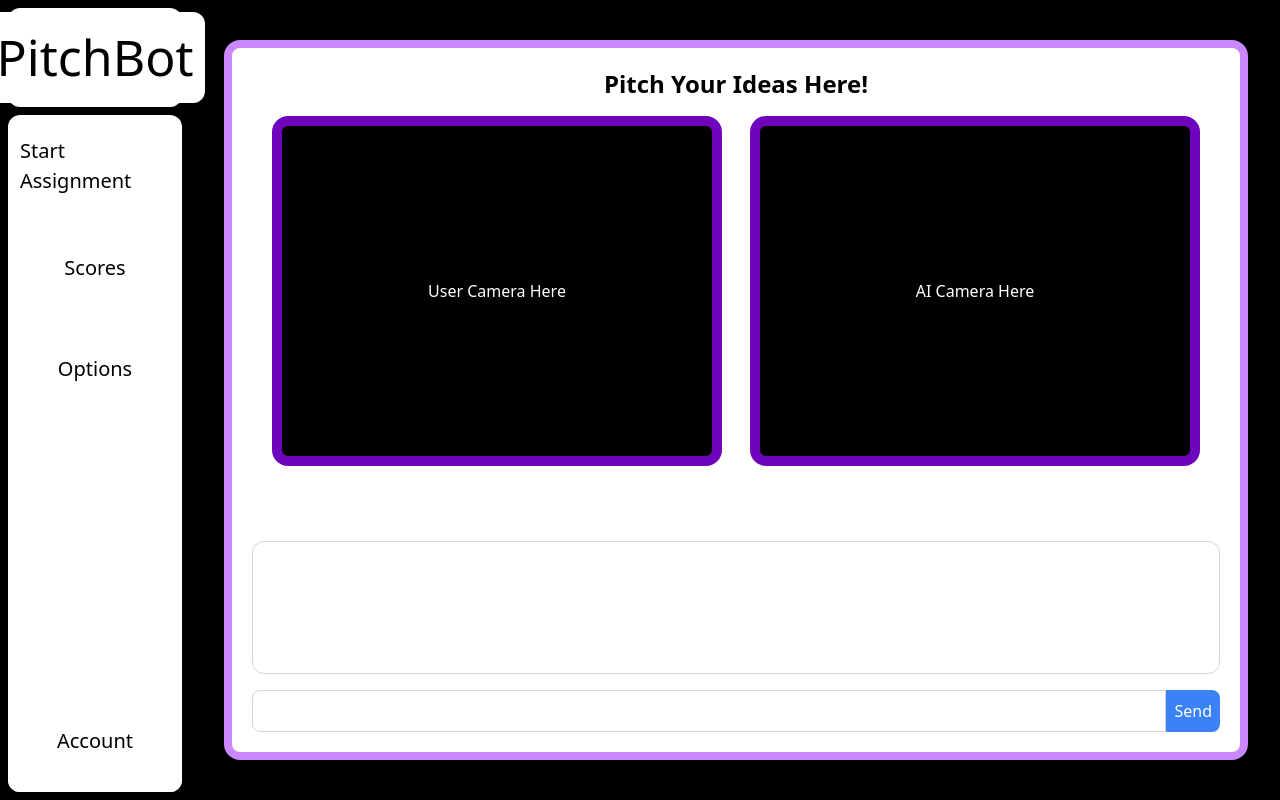
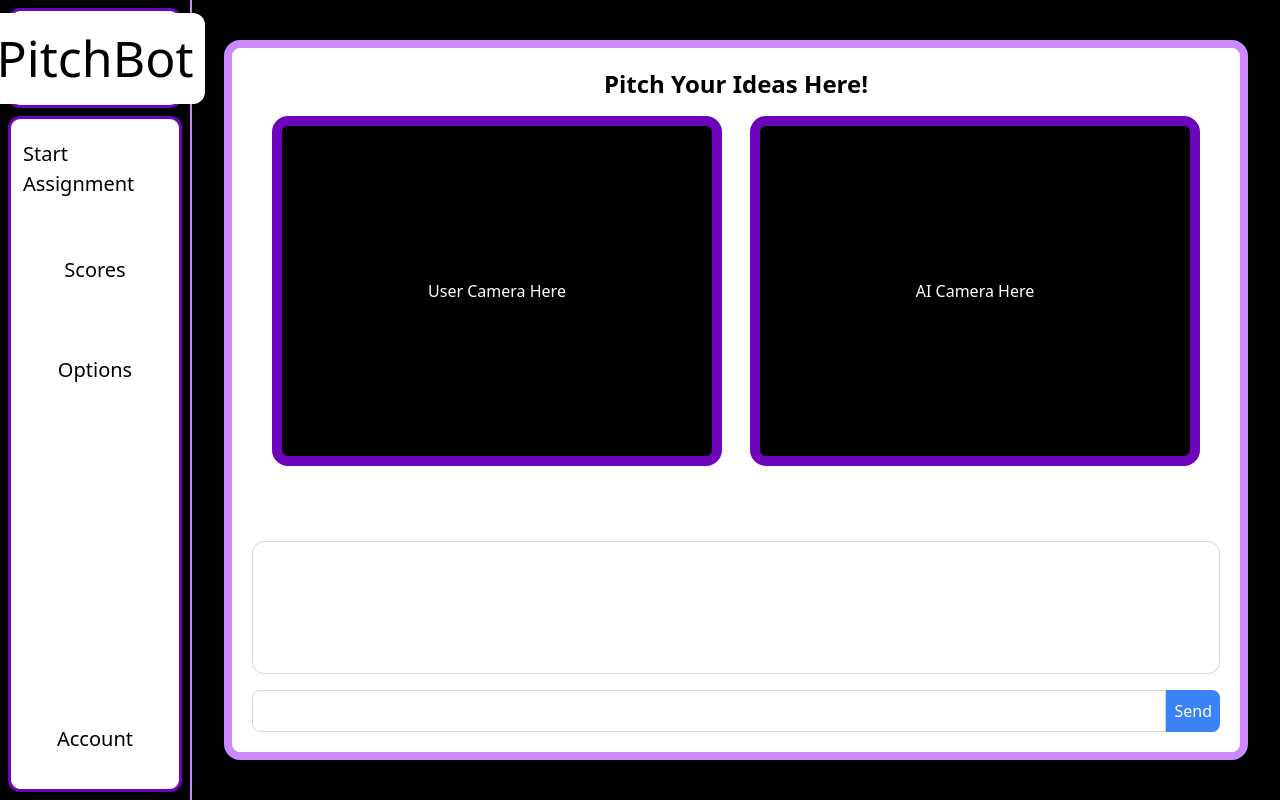
Before and after one commit to iharriso0626/PitchBotFE, a Next.js app: page /ChatPage in a window 1280 px wide. Built offline with nearby package versions, Linux system fonts and the light colour scheme.

Commit message:
more styling

```diff
--- a/src/app/components/sidebar.tsx
+++ b/src/app/components/sidebar.tsx
@@ -5,13 +5,13 @@ import { Button, Drawer, Menu } from 'react-daisyui';
 
 const Sidebar = () => {
   return (
-    <div className='w-[15%]  h-full bg-black   p-2 flex flex-col border-r-2 border-black'>
+    <div className='w-[15%]  h-full bg-black   p-2 flex flex-col border-r-2 border-[#cb88fc]'>
        {/* Name Box */}
-      <div className='flex h-[15%] w-fill rounded-xl border-black bg-white items-center justify-center text-[50px]'>
+      <div className='flex h-[15%] w-fill rounded-xl border-[#6f04bd] border-[3px] bg-white items-center justify-center text-[50px]'>
           <h1 className='p-2 px-3  bg-white rounded-xl'>PitchBot</h1>
       </div>
 
-      <div className='flex-col h-screen mt-2 bg-white rounded-xl flex w-full'>
+      <div className='flex-col h-screen mt-2 bg-white border-[#6f04bd] border-[3px] rounded-xl flex w-full'>
         {/* Start Assignment Box */}
         <div className='flex h-[15%] w-fill  border-black  items-center justify-center text-[20px]'>
           <h1 className='p-2 px-3  rounded-xl'>Start Assignment</h1>
--- /dev/null
+++ b/src/app/styles/tailwind.css
@@ -0,0 +1,15 @@
+@tailwind base;
+@tailwind components;
+@tailwind utilities;
+
+
+/* Custom CSS to hide scrollbars but allow scrolling */
+.custom-scrollbar-hide {
+    -ms-overflow-style: none; /* IE and Edge */
+    scrollbar-width: none; /* Firefox */
+    overflow-y: scroll; /* Important to enable scrolling */
+}
+
+.custom-scrollbar-hide::-webkit-scrollbar {
+    display: none; /* Chrome, Safari, Opera*/
+}
--- a/src/pages/ChatPage.tsx
+++ b/src/pages/ChatPage.tsx
@@ -1,5 +1,6 @@
 import React, { useState } from 'react';
 import Sidebar from '@/app/components/sidebar';
+
 
 const ChatPage: React.FC = () => {
   const [messages, setMessages] = useState<{ sender: string, text: string }[]>([]);
@@ -31,7 +32,7 @@ const ChatPage: React.FC = () => {
       </div>
 
       {/* Speech Box */}
-      <div className="border border-gray-300 p-3 h-[20%] overflow-y-scroll mb-4 rounded-xl mt-auto">
+      <div className="border border-gray-300 custom-scrollbar-hide p-3 h-[20%] overflow-y-scroll   mb-4 rounded-xl mt-auto">
         {messages.map((message, index) => (
           <div key={index} className="mb-3">
             <strong>{message.sender}:</strong> <span>{message.text}</span>
--- a/src/pages/_app.tsx
+++ b/src/pages/_app.tsx
@@ -1,6 +1,7 @@
 // pages/_app.tsx
 import '../app/globals.css';
 import { AppProps } from 'next/app';
+import '../app/styles/tailwind.css';
 
 function MyApp({ Component, pageProps }: AppProps) {
   return  <Component {...pageProps} />;
```
